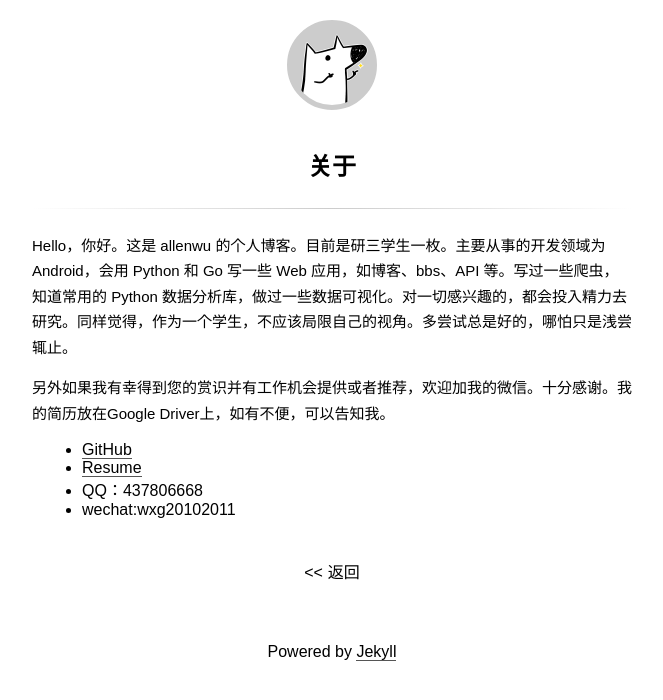
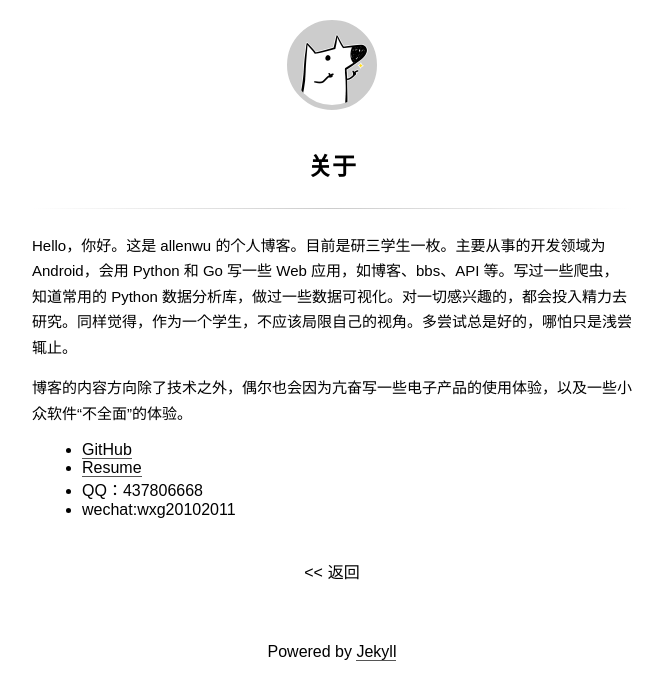
Before and after one commit to wuchangfeng/wuchangfeng.github.io, a Jekyll site: the page built from about.md, in a window 1280 px wide. Shown: the top 700 px of the page, without its empty margins (308-971 px from the left). Built offline with Jekyll 4.4.1, drawn with Linux system fonts in a browser that asks for light colours; some web fonts are replaced; comment, search, counter and statistics services are not loaded.

Commit message:
今天好懒:notebook:

```diff
--- a/about.md
+++ b/about.md
@@ -4,7 +4,8 @@ title: 关于
 
 Hello，你好。这是 allenwu 的个人博客。目前是研三学生一枚。主要从事的开发领域为 Android，会用 Python 和 Go 写一些 Web 应用，如博客、bbs、API 等。写过一些爬虫，知道常用的 Python 数据分析库，做过一些数据可视化。对一切感兴趣的，都会投入精力去研究。同样觉得，作为一个学生，不应该局限自己的视角。多尝试总是好的，哪怕只是浅尝辄止。
 
-另外如果我有幸得到您的赏识并有工作机会提供或者推荐，欢迎加我的微信。十分感谢。我的简历放在Google Driver上，如有不便，可以告知我。
+博客的内容方向除了技术之外，偶尔也会因为亢奋写一些电子产品的使用体验，以及一些小众软件“不全面”的体验。
+
 
 * [GitHub](https://github.com/wuchangfeng)
 * [Resume](https://drive.google.com/open?id=0B6gujcpxNOMYN2hZYmtQUk11X2c)
```
Also changed, not shown: _posts/2018-01-03-jian-guo-yun.md (+3 -3 lines).
